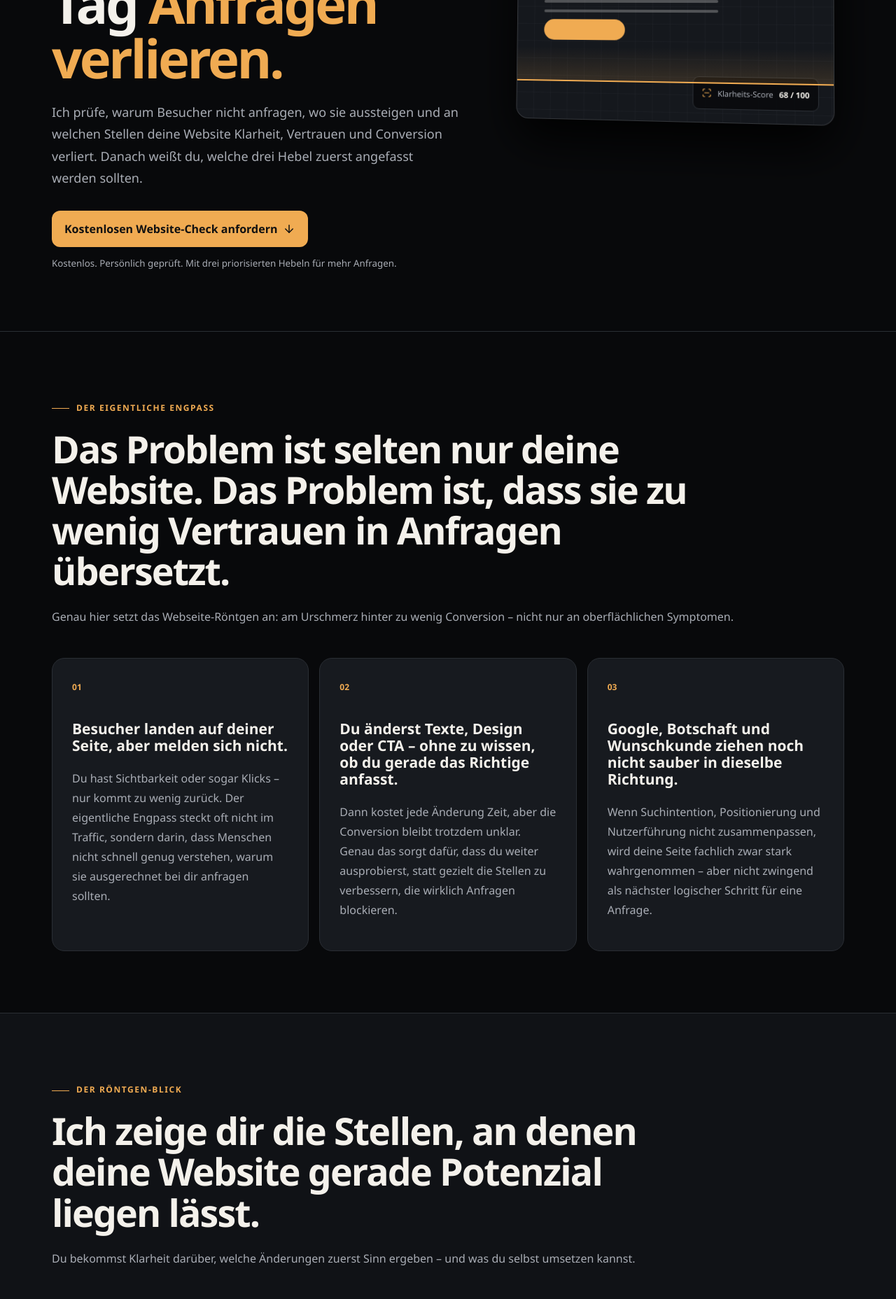
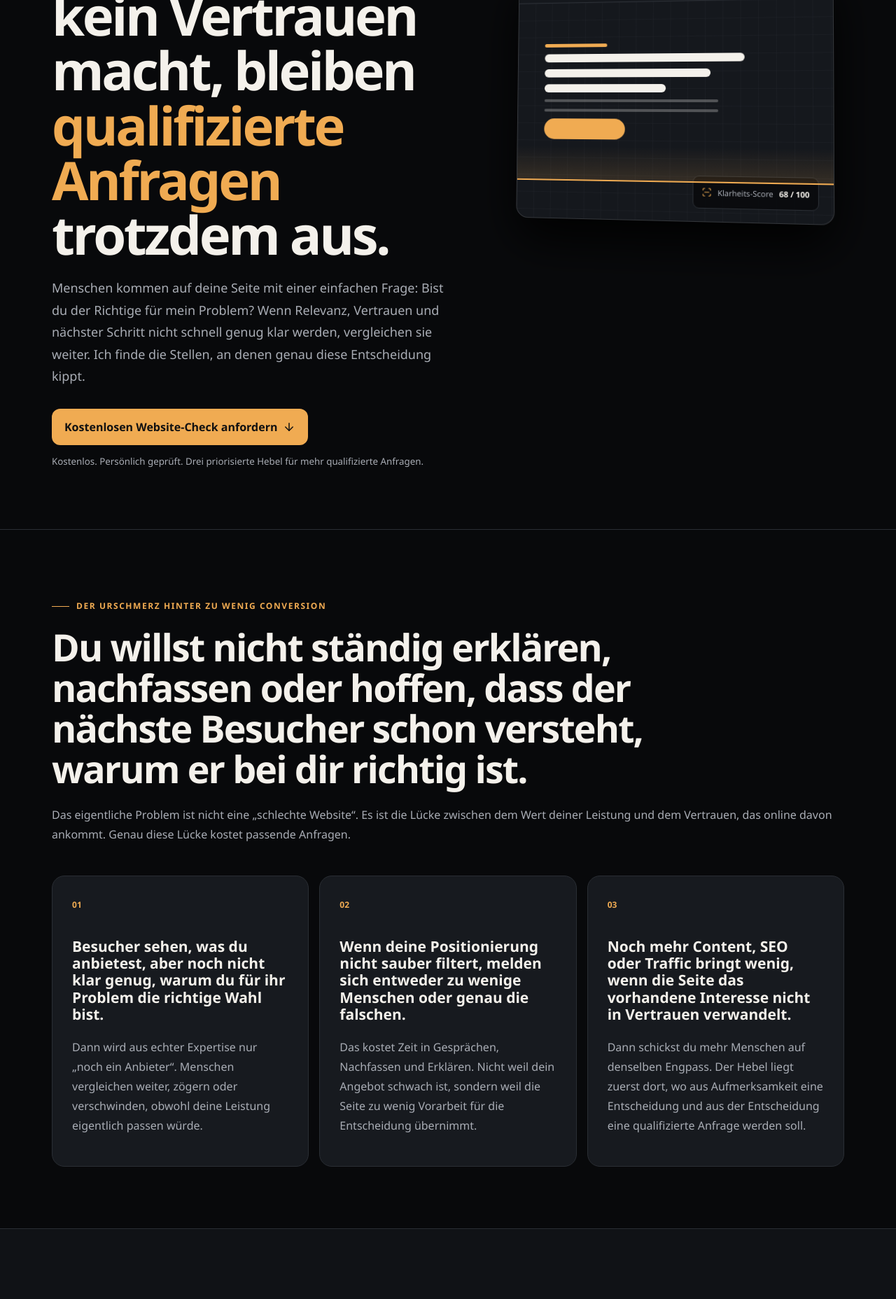
Before and after one commit to thomasech7-dot/webseite-roentgen, a React (Vite) app: page / in a window 1280 px wide. Shown: the part 560-2416 px from the top of the page at 70% size. Built offline with nearby package versions, Linux system fonts and the light colour scheme.

Commit message:
Refine conversion messaging and add social links

```diff
--- a/src/main.tsx
+++ b/src/main.tsx
@@ -1,40 +1,41 @@
 import React, { useState } from 'react';
 import { createRoot } from 'react-dom/client';
-import { ArrowDown, ArrowRight, Check, ExternalLink, ScanLine } from 'lucide-react';
+import { ArrowDown, ArrowRight, Check, ExternalLink, Instagram, Linkedin, ScanLine } from 'lucide-react';
 import './style.css';
 import thomasPhoto from './assets/thomas-beach.jpg';
 import lukasPhoto from './assets/lukas-kazimierski.webp';
-import markusPhoto from './assets/markus-bocionek.jpg';
-import fwaLogo from './assets/freedom-writer-academy.jpeg';
+
+const INSTAGRAM = 'https://www.instagram.com/thomas.copyconversion/';
+const LINKEDIN = 'https://www.linkedin.com/in/thomas-olesch-a42627317/';
 
 const painCards = [
   [
-    'Anfragen bleiben aus',
-    'Besucher landen auf deiner Seite, aber melden sich nicht.',
-    'Du hast Sichtbarkeit oder sogar Klicks – nur kommt zu wenig zurück. Der eigentliche Engpass steckt oft nicht im Traffic, sondern darin, dass Menschen nicht schnell genug verstehen, warum sie ausgerechnet bei dir anfragen sollten.',
+    'Du wirst verglichen statt bevorzugt',
+    'Besucher sehen, was du anbietest, aber noch nicht klar genug, warum du für ihr Problem die richtige Wahl bist.',
+    'Dann wird aus echter Expertise nur „noch ein Anbieter“. Menschen vergleichen weiter, zögern oder verschwinden, obwohl deine Leistung eigentlich passen würde.',
   ],
   [
-    'Unsicherheit bei Änderungen',
-    'Du änderst Texte, Design oder CTA – ohne zu wissen, ob du gerade das Richtige anfasst.',
-    'Dann kostet jede Änderung Zeit, aber die Conversion bleibt trotzdem unklar. Genau das sorgt dafür, dass du weiter ausprobierst, statt gezielt die Stellen zu verbessern, die wirklich Anfragen blockieren.',
+    'Zu wenige oder unpassende Anfragen',
+    'Wenn deine Positionierung nicht sauber filtert, melden sich entweder zu wenige Menschen oder genau die falschen.',
+    'Das kostet Zeit in Gesprächen, Nachfassen und Erklären. Nicht weil dein Angebot schwach ist, sondern weil die Seite zu wenig Vorarbeit für die Entscheidung übernimmt.',
   ],
   [
-    'Gemischte Signale',
-    'Google, Botschaft und Wunschkunde ziehen noch nicht sauber in dieselbe Richtung.',
-    'Wenn Suchintention, Positionierung und Nutzerführung nicht zusammenpassen, wird deine Seite fachlich zwar stark wahrgenommen – aber nicht zwingend als nächster logischer Schritt für eine Anfrage.',
+    'Mehr Sichtbarkeit behandelt nur das Symptom',
+    'Noch mehr Content, SEO oder Traffic bringt wenig, wenn die Seite das vorhandene Interesse nicht in Vertrauen verwandelt.',
+    'Dann schickst du mehr Menschen auf denselben Engpass. Der Hebel liegt zuerst dort, wo aus Aufmerksamkeit eine Entscheidung und aus der Entscheidung eine qualifizierte Anfrage werden soll.',
   ],
 ];
 
 const diagnostics = [
-  ['01', 'Conversion & Nutzerführung', 'Versteht ein neuer Besucher in wenigen Sekunden, für wen die Seite ist, welches Problem du löst und was als Nächstes passieren soll?'],
-  ['02', 'Copy & Positionierung', 'Spricht deine Seite über das, was deine Zielgruppe wirklich beschäftigt – oder vor allem über dein Angebot aus deiner Sicht?'],
-  ['03', 'SEO & Suchintention', 'Passt die Seite zu den Suchanfragen deiner Wunschkunden oder sendet sie Google und Besuchern noch gemischte Signale?'],
+  ['01', 'Relevanz & Nutzerführung', 'Erkennt ein Besucher in wenigen Sekunden: Hier geht es um mein Problem, meine Situation und den nächsten sinnvollen Schritt?'],
+  ['02', 'Vertrauen & Positionierung', 'Macht deine Seite nachvollziehbar, warum du die richtige Wahl bist – oder muss sich der Besucher diese Antwort selbst zusammensuchen?'],
+  ['03', 'Conversion & Suchintention', 'Passen Einstieg, Suchanfrage, Botschaft und CTA so zusammen, dass aus Interesse eine klare Entscheidung werden kann?'],
 ];
 
 const steps = [
   ['01', 'Website schicken', 'Du trägst deine URL und E-Mail ein und gibst mir kurz Kontext zu Ziel, Zielgruppe und dem, was dich aktuell nervt.'],
-  ['02', 'Ich prüfe die kritischen Stellen', 'Ich schaue auf Einstiegsbereich, Nutzerführung, Positionierung und Suchintention – also genau auf die Punkte, an denen Anfragen oft verloren gehen.'],
-  ['03', 'Du bekommst drei priorisierte Hebel', 'Kein Roman, kein Blabla: eine klare Reihenfolge, was zuerst geändert werden sollte und warum.'],
+  ['02', 'Ich prüfe die Entscheidungsstellen', 'Ich schaue darauf, wo Relevanz verloren geht, Vertrauen abbricht oder der nächste Schritt unnötig schwer wird.'],
+  ['03', 'Du bekommst drei priorisierte Hebel', 'Eine klare Reihenfolge: Was zuerst geändert werden sollte, warum es Conversion kostet und was danach Sinn ergibt.'],
 ];
 
 function Header() {
@@ -69,6 +70,8 @@ function Footer() {
       <nav>
         <a href="/impressum">Impressum</a>
         <a href="/datenschutz">Datenschutz</a>
+        <a href={INSTAGRAM} target="_blank" rel="noreferrer" aria-label="Instagram"><Instagram size={17} /></a>
+        <a href={LINKEDIN} target="_blank" rel="noreferrer" aria-label="LinkedIn"><Linkedin size={17} /></a>
       </nav>
     </footer>
   );
@@ -155,9 +158,7 @@ function LeadForm() {
         <label>
           Was soll deine Website vor allem erreichen? *
           <select name="ziel" required defaultValue="">
-            <option value="" disabled>
-              Bitte wählen
-            </option>
+            <option value="" disabled>Bitte wählen</option>
             <option>Mehr Anfragen</option>
             <option>Mehr Termine</option>
             <option>Mehr Verkäufe</option>
@@ -199,28 +200,28 @@ function Home() {
         <section className="hero">
           <div className="heroIn">
             <div>
-              <p className="eye">Wenn Besucher kommen, aber Anfragen ausbleiben</p>
+              <p className="eye">Wenn du fachlich überzeugst, aber online zu wenig davon ankommt</p>
               <h1>
-                Deine Website kann gut aussehen und trotzdem jeden Tag <em>Anfragen verlieren.</em>
+                Du kannst richtig gut sein. Wenn deine Website daraus kein Vertrauen macht, bleiben <em>qualifizierte Anfragen</em> trotzdem aus.
               </h1>
               <p className="lead">
-                Ich prüfe, warum Besucher nicht anfragen, wo sie aussteigen und an welchen Stellen deine Website
-                Klarheit, Vertrauen und Conversion verliert. Danach weißt du, welche drei Hebel zuerst angefasst
-                werden sollten.
+                Menschen kommen auf deine Seite mit einer einfachen Frage: Bist du der Richtige für mein Problem?
+                Wenn Relevanz, Vertrauen und nächster Schritt nicht schnell genug klar werden, vergleichen sie weiter.
+                Ich finde die Stellen, an denen genau diese Entscheidung kippt.
               </p>
               <a className="btn" href="#analyse">
                 Kostenlosen Website-Check anfordern <ArrowDown />
               </a>
-              <small>Kostenlos. Persönlich geprüft. Mit drei priorisierten Hebeln für mehr Anfragen.</small>
+              <small>Kostenlos. Persönlich geprüft. Drei priorisierte Hebel für mehr qualifizierte Anfragen.</small>
             </div>
             <Scanner />
           </div>
         </section>
 
         <Section
-          eye="Der eigentliche Engpass"
-          title="Das Problem ist selten nur deine Website. Das Problem ist, dass sie zu wenig Vertrauen in Anfragen übersetzt."
-          intro="Genau hier setzt das Webseite-Röntgen an: am Urschmerz hinter zu wenig Conversion – nicht nur an oberflächlichen Symptomen."
+          eye="Der Urschmerz hinter zu wenig Conversion"
+          title="Du willst nicht ständig erklären, nachfassen oder hoffen, dass der nächste Besucher schon versteht, warum er bei dir richtig ist."
+          intro="Das eigentliche Problem ist nicht eine „schlechte Website“. Es ist die Lücke zwischen dem Wert deiner Leistung und dem Vertrauen, das online davon ankommt. Genau diese Lücke kostet passende Anfragen."
         >
           <div className="grid3">
             {painCards.map((x, i) => (
@@ -236,8 +237,8 @@ function Home() {
         <Section
           alt
           eye="Der Röntgen-Blick"
-          title="Ich zeige dir die Stellen, an denen deine Website gerade Potenzial liegen lässt."
-          intro="Du bekommst Klarheit darüber, welche Änderungen zuerst Sinn ergeben – und was du selbst umsetzen kannst."
+          title="Ich prüfe nicht nur Texte. Ich prüfe, was Menschen davon abhält, den nächsten Schritt zu gehen."
+          intro="Dafür schaue ich auf die drei Stellen, an denen Conversion meistens gewonnen oder verloren wird: Relevanz, Vertrauen und Entscheidung."
         >
           <div className="grid3 diag">
             {diagnostics.map((x) => (
@@ -250,7 +251,7 @@ function Home() {
           </div>
         </Section>
 
-        <Section eye="So läuft es ab" title="In drei Schritten weißt du, wo es hakt.">
+        <Section eye="So läuft es ab" title="In drei Schritten weißt du, wo deine Anfragen verloren gehen.">
           <div className="grid3 steps">
             {steps.map((x) => (
               <article key={x[0]}>
@@ -265,8 +266,8 @@ function Home() {
         <Section
           alt
           eye="Feedback & Projekt-Einblick"
-          title="Vertrauen entsteht nicht durch große Versprechen, sondern durch konkrete Arbeit."
-          intro="Zwei echte Einblicke: ein klares Kundenfeedback und ein konkretes Projekt aus deinem Website- und Copy-Umfeld."
+          title="Vertrauen entsteht nicht durch große Versprechen, sondern durch nachvollziehbare Arbeit."
+          intro="Zwei konkrete Einblicke in meine Arbeit mit Website-Kommunikation, Positionierung und Conversion."
         >
           <div className="proofGrid">
             <article className="quoteCard">
@@ -276,8 +277,7 @@ function Home() {
               <blockquote>
                 „Ich bin wirklich beeindruckt, wie individuell Sie sich in meine unternehmerischen Ziele und mein
                 Geschäftsmodell hineingedacht haben.
-                <br />
-                <br />
+                <br /><br />
                 Ihre Anregungen zur Optimierung meiner Webseite sind konkret und nachvollziehbar. Sie haben mich
                 überzeugt, wie wichtig die Berücksichtigung der Userperspektive und eine klare SEO-Struktur für die
                 Sichtbarkeit und mehr Anfragen über die Homepage sind. Vielen Dank!“
@@ -292,7 +292,7 @@ function Home() {
                 <p className="role">Personal Trainer</p>
                 <p>
                   Ein konkretes Beispiel aus meinem Website- und Copywriting-Umfeld: Positionierung,
-                  Website-Kommunikation und ein klarerer Einstieg für mehr Orientierung und mehr passende Anfragen.
+                  Website-Kommunikation und ein klarerer Einstieg, damit schneller verständlich wird, für wen das Angebot gedacht ist und warum es relevant ist.
                 </p>
                 <a href="https://www.lukas-kazimierski.de" target="_blank" rel="noreferrer">
                   Website ansehen <ExternalLink />
@@ -302,33 +302,37 @@ function Home() {
           </div>
         </Section>
 
-        <Section eye="Ausgebildet durch" title="Kein KI-BlaBla. Sondern solides Copy-Handwerk.">
-          <div className="credGrid">
-            <article className="credCard logoCard">
-              <img src={fwaLogo} alt="Freedom Writer Academy" />
-              <div>
-                <h3>Freedom Writer Academy</h3>
-                <p>Ausbildung im Bereich Conversion Copy, Positionierung und verkaufsstarke Website-Kommunikation.</p>
-              </div>
+        <Section
+          eye="Meine Expertise"
+          title="Conversion entsteht, wenn Relevanz, Vertrauen und nächster Schritt zusammenpassen."
+          intro="Genau darauf ist mein Blick ausgerichtet: zu verstehen, wie aus Aufmerksamkeit eine qualifizierte Anfrage wird – und welche Botschaft, Struktur oder Entscheidungshürde das gerade verhindert."
+        >
+          <div className="grid3">
+            <article className="card">
+              <b>01 · Relevanz</b>
+              <h3>Der Besucher muss sich gemeint fühlen.</h3>
+              <p>Ich prüfe, ob die Seite beim echten Problem deiner Zielgruppe startet und schnell genug zeigt: Hier versteht jemand meine Situation.</p>
             </article>
-            <article className="credCard personCard">
-              <img src={markusPhoto} alt="Markus Bocionek" />
-              <div>
-                <h3>The Copy Club · Markus Bocionek</h3>
-                <p>Weiterentwicklung im Copy-Umfeld mit Fokus auf Marketing, Message, Conversion und unternehmerisches Denken.</p>
-              </div>
+            <article className="card">
+              <b>02 · Vertrauen</b>
+              <h3>Gute Leistung muss online glaubwürdig werden.</h3>
+              <p>Positionierung, Beweise, Sprache und Klarheit müssen gemeinsam das Risiko aus der Entscheidung nehmen. Sonst bleibt Expertise nur eine Behauptung.</p>
+            </article>
+            <article className="card">
+              <b>03 · Conversion</b>
+              <h3>Der nächste Schritt darf keine Denkarbeit machen.</h3>
+              <p>Ich schaue darauf, ob Nutzerführung und CTA logisch aus dem vorher aufgebauten Vertrauen folgen – damit Interesse nicht kurz vor der Anfrage verpufft.</p>
             </article>
           </div>
         </Section>
 
         <section className="trigger">
           <div className="wrap center">
-            <p className="eye">Der Punkt, an dem es teuer wird</p>
-            <h2>Wenn Besucher nicht sofort spüren, dass du ihr Problem verstehst, beginnt der Verlust schon vor der Anfrage.</h2>
+            <p className="eye">Mehr Traffic ist nicht automatisch mehr Geschäft</p>
+            <h2>Wenn deine Seite die Entscheidung nicht leichter macht, schickst du mit mehr Sichtbarkeit nur mehr Menschen auf denselben Engpass.</h2>
             <p className="intro">
-              Dann bleiben Zweifel offen, der nächste Schritt wirkt nicht wichtig genug und Menschen gehen weiter. Das
-              merkst du später an zu wenigen qualifizierten Anfragen, längeren Entscheidungswegen und mehr
-              Nachfassarbeit.
+              Dann entstehen Klicks, Besuche und vielleicht sogar Interesse – aber zu wenig davon wird zur qualifizierten Anfrage.
+              Genau deshalb prüfe ich zuerst die Conversion-Stellen, bevor du noch mehr Energie in Reichweite steckst.
             </p>
             <a className="btn" href="#analyse">
               Kostenlose Analyse sichern <ArrowRight />
@@ -340,27 +344,25 @@ function Home() {
           alt
           eye="Wer hinter dem Röntgen steckt"
           title="Thomas Olesch · Conversion Copywriter"
-          intro="Ich schaue nicht zuerst auf hübsche Formulierungen. Ich prüfe, warum Menschen auf einer Website nicht verstehen, warum sie bleiben, weiterlesen oder anfragen sollten. Dafür verbinde ich Positionierung, Conversion Copy und Suchintention."
+          intro="Ich unterstütze Unternehmer dabei, aus Website-Besuchern qualifizierte Anfragen zu machen. Dafür verbinde ich Positionierung, Copy, Nutzerführung und Suchintention zu einer Seite, die nicht nur informiert, sondern eine Entscheidung vorbereitet."
         >
           <div className="profileCard">
             <img src={thomasPhoto} alt="Thomas Olesch" className="profileImg" />
             <div className="profileBody">
               <p>
-                Ich unterstütze Unternehmer dabei, aus Website-Besuchern qualifizierte Anfragen zu machen – nicht mit
-                austauschbarem Marketing-Sprech, sondern mit klaren Botschaften, echter Zielgruppenansprache und einem
-                sauberen nächsten Schritt.
+                Mein Fokus liegt nicht auf möglichst cleveren Formulierungen. Mich interessiert, warum ein potenzieller Kunde zögert:
+                Fehlt Relevanz? Fehlt Vertrauen? Ist das Angebot nicht klar genug? Oder ist der nächste Schritt zu schwammig?
+                Genau dort setze ich an.
               </p>
               <div className="profileActions">
+                <a className="btn outline" href={INSTAGRAM} target="_blank" rel="noreferrer">
+                  <Instagram size={17} /> Instagram
+                </a>
+                <a className="btn outline" href={LINKEDIN} target="_blank" rel="noreferrer">
+                  <Linkedin size={17} /> LinkedIn
+                </a>
                 <a className="btn outline" href="mailto:ThomasOlesch.Copywriting@web.de">
                   E-Mail schreiben
-                </a>
-                <a
-                  className="btn outline"
-                  target="_blank"
-                  rel="noreferrer"
-                  href="https://calendly.com/thomasolesch-copywriting/kostenloses-kennenlerngespraech-30-minuten"
-                >
-                  Erstgespräch buchen <ExternalLink />
                 </a>
               </div>
             </div>
@@ -384,21 +386,14 @@ function Home() {
           <div className="wrap formGrid">
             <div>
               <p className="eye">Webseite-Röntgen</p>
-              <h2>Schick mir die Seite, bei der du gerade nicht weißt, warum zu wenig zurückkommt.</h2>
+              <h2>Finde heraus, warum aus deinen Besuchern zu selten passende Anfragen werden.</h2>
               <p className="intro">
-                Du gibst mir ein paar Minuten Kontext. Ich schaue mir die Seite persönlich an und schicke dir die
-                wichtigsten Befunde per E-Mail.
+                Du gibst mir kurz Kontext zu deiner Seite. Ich prüfe persönlich, wo Relevanz, Vertrauen oder Conversion verloren gehen und schicke dir die wichtigsten Befunde per E-Mail.
               </p>
               <div className="checks">
-                <p>
-                  <Check /> Persönlich von Thomas geprüft
-                </p>
-                <p>
-                  <Check /> Drei klare, priorisierte Hebel
-                </p>
-                <p>
-                  <Check /> Kein automatischer Standard-Output
-                </p>
+                <p><Check /> Persönlich von Thomas geprüft</p>
+                <p><Check /> Drei klare, priorisierte Hebel</p>
+                <p><Check /> Fokus auf qualifizierte Anfragen statt Kosmetik</p>
               </div>
             </div>
             <LeadForm />
@@ -411,16 +406,10 @@ function Home() {
               <p className="eye">Lieber im Gespräch?</p>
               <h2>Du willst es lieber direkt besprechen?</h2>
               <p className="intro">
-                Wenn du die Seite gemeinsam besprechen möchtest, buch dir ein kostenloses 30-minütiges
-                Kennenlerngespräch.
+                Wenn du die Seite gemeinsam besprechen möchtest, buch dir ein kostenloses 30-minütiges Kennenlerngespräch.
               </p>
             </div>
-            <a
-              className="btn outline"
-              target="_blank"
-              rel="noreferrer"
-              href="https://calendly.com/thomasolesch-copywriting/kostenloses-kennenlerngespraech-30-minuten"
-            >
+            <a className="btn outline" target="_blank" rel="noreferrer" href="https://calendly.com/thomasolesch-copywriting/kostenloses-kennenlerngespraech-30-minuten">
               Kostenloses Erstgespräch <ExternalLink />
             </a>
           </div>
@@ -442,31 +431,13 @@ function Legal({ privacy = false }: any) {
           <>
             <h2>1. Verantwortlicher</h2>
             <p>
-              Thomas Olesch – Copywriting
-              <br />
-              Thomas Olesch
-              <br />
-              Sorsumer Hauptstraße 64
-              <br />
-              31139 Hildesheim
-              <br />
-              Deutschland
-              <br />
+              Thomas Olesch – Copywriting<br />Thomas Olesch<br />Sorsumer Hauptstraße 64<br />31139 Hildesheim<br />Deutschland<br />
               <a href="mailto:ThomasOlesch.Copywriting@web.de">ThomasOlesch.Copywriting@web.de</a>
             </p>
             <h2>2. Hosting</h2>
-            <p>
-              Diese Website wird über Vercel bereitgestellt. Beim Aufruf können technisch notwendige Daten wie
-              IP-Adresse, Zeitpunkt, aufgerufene Seite, Browser- und Geräteinformationen in Server-Protokollen
-              verarbeitet werden. Dies dient der sicheren und stabilen Bereitstellung der Website auf Grundlage von Art.
-              6 Abs. 1 lit. f DSGVO.
-            </p>
+            <p>Diese Website wird über Vercel bereitgestellt. Beim Aufruf können technisch notwendige Daten wie IP-Adresse, Zeitpunkt, aufgerufene Seite, Browser- und Geräteinformationen in Server-Protokollen verarbeitet werden. Dies dient der sicheren und stabilen Bereitstellung der Website auf Grundlage von Art. 6 Abs. 1 lit. f DSGVO.</p>
             <h2>3. Webseite-Röntgen und E-Mail-Übertragung</h2>
-            <p>
-              Wenn du das Formular absendest, verarbeiten wir deine URL, E-Mail-Adresse sowie deine freiwilligen Angaben,
-              um deine Anfrage zu prüfen, den Befund zu erstellen und dich dazu zu kontaktieren. Die Übertragung wird
-              technisch durch FormSubmit unterstützt und als E-Mail an Thomas Olesch weitergeleitet.
-            </p>
+            <p>Wenn du das Formular absendest, verarbeiten wir deine URL, E-Mail-Adresse sowie deine freiwilligen Angaben, um deine Anfrage zu prüfen, den Befund zu erstellen und dich dazu zu kontaktieren. Die Übertragung wird technisch durch FormSubmit unterstützt und als E-Mail an Thomas Olesch weitergeleitet.</p>
             <h2>4. Calendly</h2>
             <p>Der Link zum Kennenlerngespräch führt zu Calendly. Eine Verbindung entsteht erst, wenn du den Link aktiv anklickst.</p>
             <h2>5. Externe Anbieter und Drittlandübermittlung</h2>
@@ -484,24 +455,8 @@ function Legal({ privacy = false }: any) {
         ) : (
           <>
             <h2>Angaben gemäß § 5 DDG</h2>
-            <p>
-              <strong>Thomas Olesch – Copywriting</strong>
-              <br />
-              Thomas Olesch
-              <br />
-              Freiberuflicher Texter & Copywriter
-              <br />
-              Sorsumer Hauptstraße 64
-              <br />
-              31139 Hildesheim
-              <br />
-              Deutschland
-            </p>
-            <p>
-              <strong>Kontakt</strong>
-              <br />
-              <a href="mailto:ThomasOlesch.Copywriting@web.de">ThomasOlesch.Copywriting@web.de</a>
-            </p>
+            <p><strong>Thomas Olesch – Copywriting</strong><br />Thomas Olesch<br />Freiberuflicher Texter & Copywriter<br />Sorsumer Hauptstraße 64<br />31139 Hildesheim<br />Deutschland</p>
+            <p><strong>Kontakt</strong><br /><a href="mailto:ThomasOlesch.Copywriting@web.de">ThomasOlesch.Copywriting@web.de</a></p>
             <h2>Haftung für Inhalte und Links</h2>
             <p>Die Inhalte dieser Website wurden mit größter Sorgfalt erstellt. Eine Gewähr für Richtigkeit, Vollständigkeit und Aktualität kann dennoch nicht übernommen werden.</p>
             <h2>Urheberrecht</h2>
```
